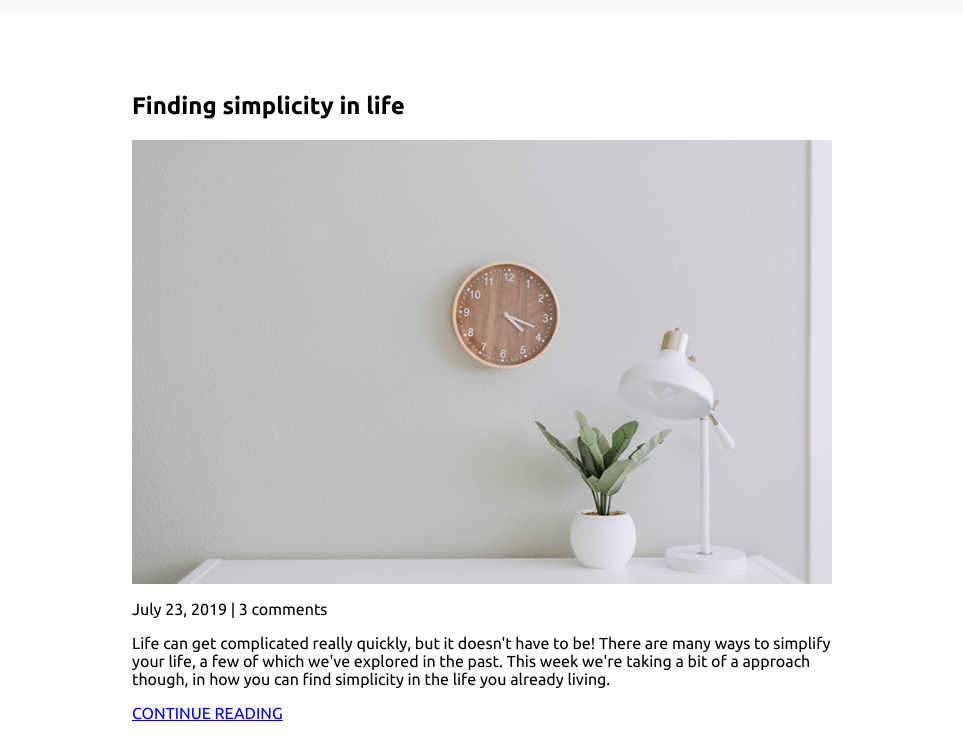
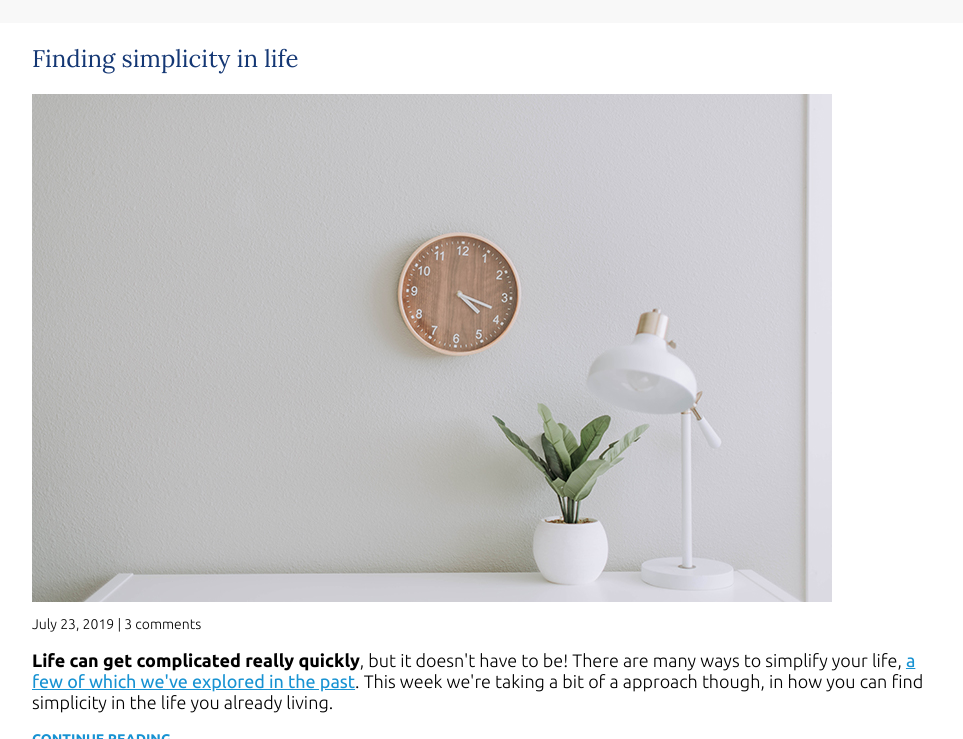
Before and after one commit to DainVerd/ForScrimba, a website: page index.html in a window 1280 px wide. Shown: the part 106-845 px from the top of the page, without its empty margins (158-1121 px from the left). Drawn offline with Linux system fonts and the light colour scheme; files that its build step writes are made by us from their sources.

Commit message:
v19 of layout

```diff
--- a/index.html
+++ b/index.html
@@ -1,7 +1,7 @@
 <html>
     <head>
-        <link href="https://fonts.googleapis.com/css?family=Lora|Ubuntu:400,700&display=swap" rel="stylesheet">
-        <link rel="stylesheet" href="css/styles.css">
+        <link href="https://fonts.googleapis.com/css?family=Lora|Ubuntu:300,400,700&display=swap" rel="stylesheet">
+        <link rel="stylesheet" href="./styles.css">
     </head>
     <body>
         <header>
@@ -27,7 +27,7 @@
                     <h2 class="article-title">Finding simplicity in life</h2>
                     <img src="img/life.jpg" alt="simple white desk on a white wall with a plant on the far right side" class="article-image">
                     <p class="article-info">July 23, 2019 | 3 comments</p>
-                    <p class="article-body">Life can get complicated really quickly, but it doesn't have to be! There are many ways to simplify your life, a few of which we've explored in the past. This week we're taking a bit of a approach though, in how you can find simplicity in the life you already living.</p>
+                    <p class="article-body"><strong>Life can get complicated really quickly</strong>, but it doesn't have to be! There are many ways to simplify your life, <a href="#">a few of which we've explored in the past</a>. This week we're taking a bit of a approach though, in how you can find simplicity in the life you already living.</p>
                     <a href="#" class="article-read-more">CONTINUE READING</a>
                 </article>
 
--- a/styles.css
+++ b/styles.css
@@ -7,20 +7,43 @@ font-family: 'Ubuntu', sans-serif;
 body {
   margin: 0;
   font-family: 'Ubuntu', sans-serif;
+  font-size: 1.125rem;
+  font-weight: 300;
 }
 
 /* =================
 Typography
 ================= */
 
-h1 {
+h1,
+h2,
+h3 {
   font-family: 'Lora', serif;
   font-weight: 400;
   color: #143774;
+}
+
+h1 {
   font-size: 2rem;
   margin: 0;
 }
 
+strong {
+  font-weight: 700;
+}
+
+a {
+   color: #1792d2;
+   font-weight: bolder;
+}
+
+a:hover,
+a:focus {
+   color: #143774;
+   font-weight: bolder;
+}
+
+/* h1 subtitle */
 .subtitle {
   font-weight: 700;
   color: #1792d2;
@@ -28,13 +51,30 @@ h1 {
   margin: 0;
 }
 
+.article-title {
+  font-size: 1.5rem;
+}
+
+.article-read-more,
+.article-info {
+  font-size: .875rem;
+}
+
+.article-read-more {
+  color: #1792d2;
+  text-decoration: none;
+  font-weight: 700;
+}
+
+.article-read-more:hover,
+.article-read-more:focus {
+  color: #143774;
+  text-decoration: underline;
+}
+
 /* =================
 Layout
 ================= */
-main {
-     max-width: 700px;
-     margin: 5rem auto;
-}
 
 .container {
   width: 90%;
@@ -104,8 +144,3 @@ nav a:focus {
     margin: .5em 0;
   }
 }
-
-/* images */
-.article-image {
-    width: 100%;
-}
```
Lines whose indentation alone changed are shown as unchanged.
